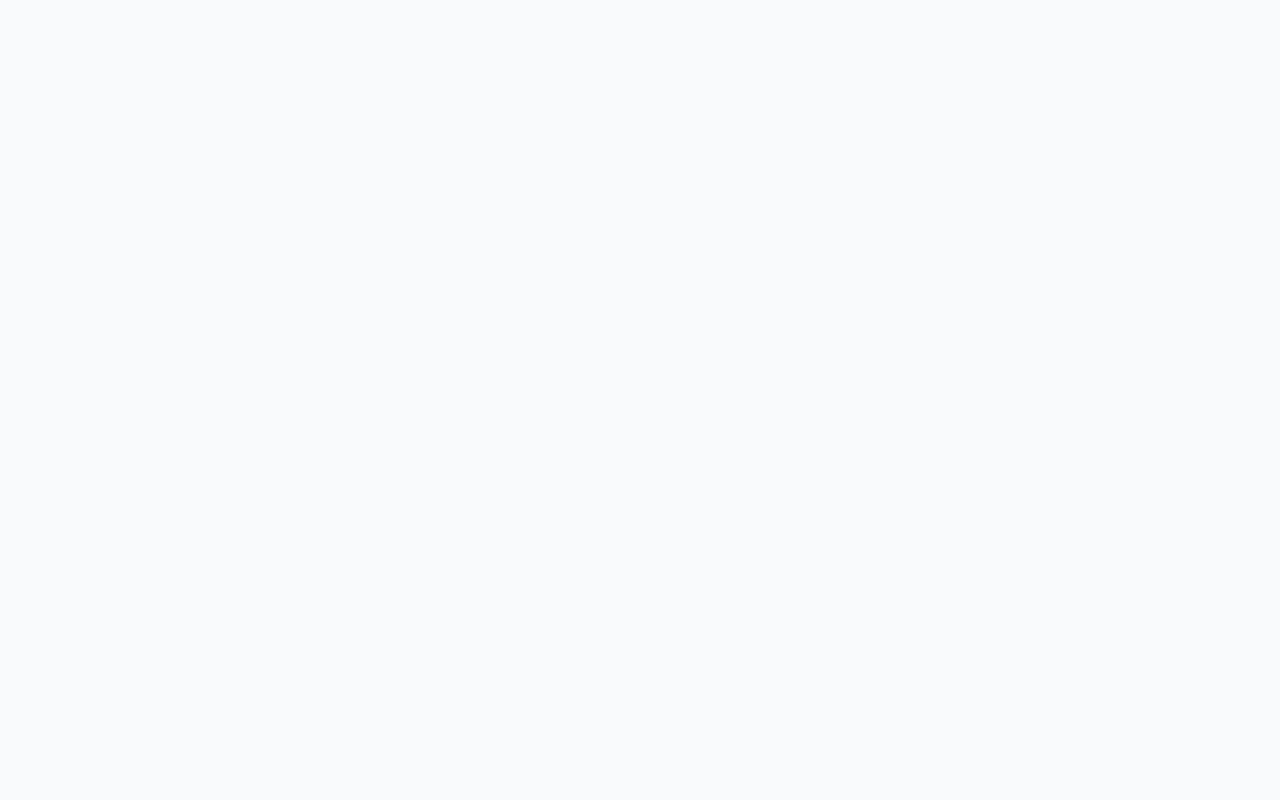
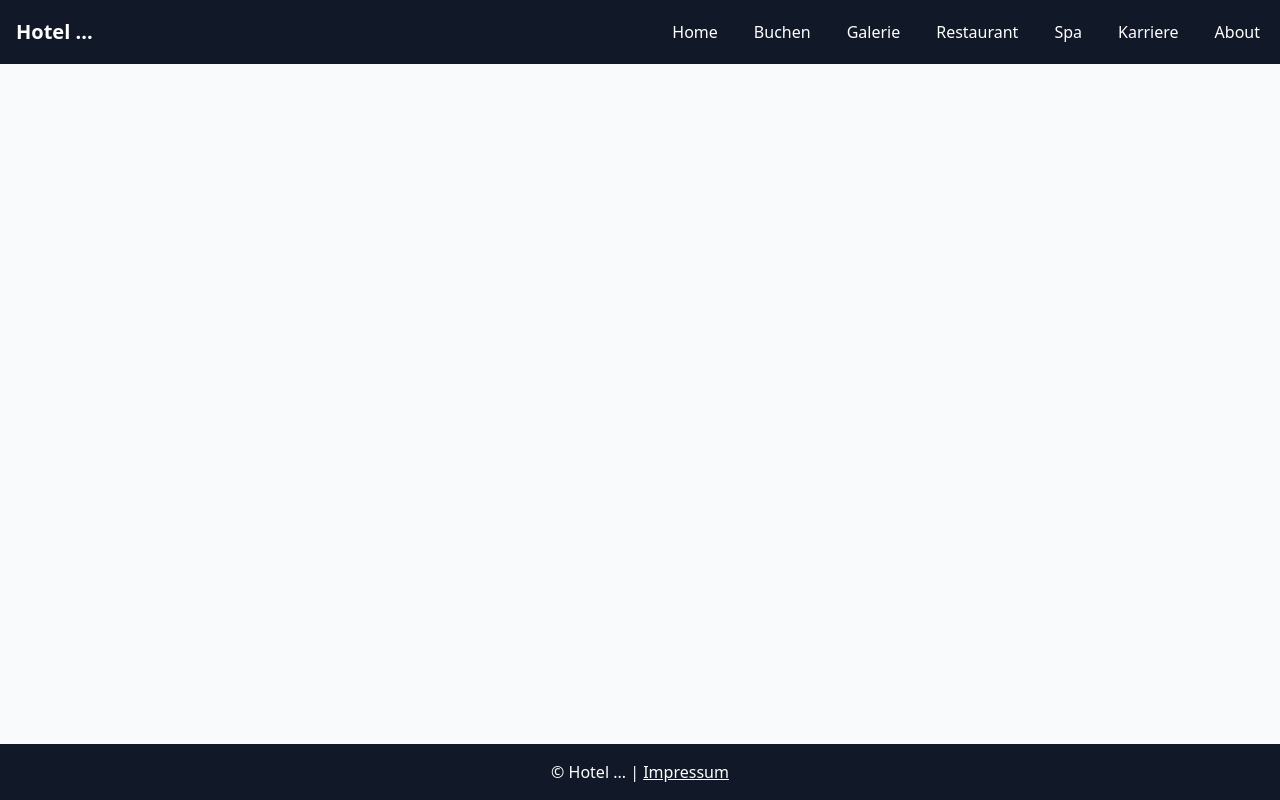
Before and after one commit to lucialndr/webanwendung_wise_25-26, a Nuxt app: page /carreer in a window 1280 px wide. Built offline with nearby package versions, Linux system fonts and the light colour scheme.

Commit message:
nuxtlinks gefixed

```diff
--- /dev/null
+++ b/app/layouts/default.vue
@@ -0,0 +1,90 @@
+<template>
+  <div class="min-h-screen flex flex-col">
+
+    <!-- NAVIGATION -->
+    <nav class="bg-gray-900 text-white">
+      <div class="max-w-7xl mx-auto px-4">
+        <div class="flex items-center justify-between h-16">
+
+          <!-- Logo -->
+          <NuxtLink to="/" class="text-xl font-bold">
+            Hotel ...
+          </NuxtLink>
+
+          <!-- Menü -->
+          <ul class="hidden md:flex space-x-8">
+            <li>
+              <NuxtLink to="/" class="flex items-center gap-1 hover:text-yellow-400">
+                Home
+                <span class="material-symbols-outlined"></span>
+              </NuxtLink>
+            </li>
+
+            <li>
+              <NuxtLink to="/buchen" class="flex items-center gap-1 hover:text-yellow-400">
+                Buchen
+                <span class="material-symbols-outlined"></span>
+              </NuxtLink>
+            </li>
+
+            <li>
+              <NuxtLink to="/gallerie" class="flex items-center gap-1 hover:text-yellow-400">
+                Galerie
+                <span class="material-symbols-outlined"></span>
+              </NuxtLink>
+            </li>
+
+            <li>
+              <NuxtLink to="/restaurant" class="flex items-center gap-1 hover:text-yellow-400">
+                Restaurant
+                <span class="material-symbols-outlined"></span>
+              </NuxtLink>
+            </li>
+
+            <li>
+              <NuxtLink to="/spa" class="flex items-center gap-1 hover:text-yellow-400">
+                Spa
+                <span class="material-symbols-outlined"></span>
+              </NuxtLink>
+            </li>
+
+            <li>
+              <NuxtLink to="/karriere" class="flex items-center gap-1 hover:text-yellow-400">
+                Karriere
+                <span class="material-symbols-outlined"></span>
+              </NuxtLink>
+            </li>
+
+            <li>
+              <NuxtLink to="/about" class="flex items-center gap-1 hover:text-yellow-400">
+                About
+                <span class="material-symbols-outlined"></span>
+              </NuxtLink>
+            </li>
+          </ul>
+
+        </div>
+      </div>
+    </nav>
+
+    <!-- CONTENT -->
+    <main class="flex-grow">
+      <slot />
+    </main>
+
+    <!-- FOOTER -->
+    <footer class="bg-gray-900 text-white text-center py-4">
+      © Hotel ... |
+      <NuxtLink to="/impressum" class="underline hover:text-yellow-400">
+        Impressum
+      </NuxtLink>
+    </footer>
+
+  </div>
+</template>
+
+<style scoped>
+.material-symbols-outlined {
+  vertical-align: middle;
+}
+</style>
--- a/app/pages/index.vue
+++ b/app/pages/index.vue
@@ -1,121 +1,34 @@
 <template>
-    <div>
-
-      <!-- NAVIGATION -->
-      <nav class="bg-gray-900 text-white">
-        <div class="max-w-7xl mx-auto px-4">
-          <div class="flex items-center justify-between h-16">
-
-            <!-- Logo -->
-            <a href="#" class="text-xl font-bold">
-              Hotel ...
-            </a>
-
-            <!-- Menü -->
-            <ul class="hidden md:flex space-x-8">
-              <li>
-                <a href="#" class="flex items-center gap-1 hover:text-yellow-400">
-                  Home
-                  <span class="material-symbols-outlined"></span>
-                </a>
-              </li>
-
-              <li>
-                <a href="#" class="flex items-center gap-1 hover:text-yellow-400">
-                  Buchen
-                  <span class="material-symbols-outlined"></span>
-                </a>
-              </li>
-
-              <li>
-                <a href="#" class="flex items-center gap-1 hover:text-yellow-400">
-                  Gallarie
-                  <span class="material-symbols-outlined"></span>
-                </a>
-              </li>
-
-              <li>
-                <a href="#" class="flex items-center gap-1 hover:text-yellow-400">
-                  Restaurant
-                  <span class="material-symbols-outlined"></span>
-                </a>
-              </li>
-
-              <li>
-                <a href="#" class="flex items-center gap-1 hover:text-yellow-400">
-                  Spa
-                  <span class="material-symbols-outlined"></span>
-                </a>
-              </li>
-              <li>
-
-                <a href="#" class="flex items-center gap-1 hover:text-yellow-400">
-                  Karriere
-                  <span class="material-symbols-outlined"></span>
-                </a>
-              </li>
-              <li>
-                <a href="#" class="flex items-center gap-1 hover:text-yellow-400">
-                  About
-                  <span class="material-symbols-outlined"></span>
-                </a>
-              </li>
-            </ul>
-
-          </div>
-        </div>
-      </nav>
-
     <!-- HEADER -->
     <header class="max-w-4xl mx-auto text-center mt-10 px-4">
-
       <h1 class="text-4xl font-bold italic bg-gray-400 text-black-600">
         Hotel ...
       </h1>
-
       <p class="mt-5 text-lg text-gray-600">
         Das schönste Hotel im Raum ...
       </p>
-
       <hr class="my-8">
     </header>
 
     <!-- INHALT -->
     <section class="max-w-6xl mx-auto px-4 py-10">
-
       <div class="grid grid-cols-1 md:grid-cols-2 gap-8">
-
-          <!-- Artikel 1 -->
         <div class="bg-white rounded-xl shadow-md overflow-hidden">
-
-            <img src="/images/D760C4BB-C504-47CF-A11F-BE989ABF0215.jpeg" class="w-full h-56 object-cover" alt="Artikel 1">
-
+          <img
+            src="/images/D760C4BB-C504-47CF-A11F-BE989ABF0215.jpeg"
+            class="w-full h-56 object-cover"
+            alt="Artikel 1"
+          >
           <div class="p-6">
-              <h2 class="text-xl font-semibold mb-2">
-                Artikel 1
-              </h2>
-              <p class="text-gray-600 mb-4">
-                Lorem ipsum dolor sit amet...
-              </p>
-              <a href="#"
-                 class="inline-block bg-gray-600 text-white px-4 py-2 rounded hover:bg-gray-700 transition">
+            <h2 class="text-xl font-semibold mb-2">Artikel 1</h2>
+            <p class="text-gray-600 mb-4">Lorem ipsum dolor sit amet...</p>
+            <a href="#" class="inline-block bg-gray-600 text-white px-4 py-2 rounded hover:bg-gray-700 transition">
               Weiterlesen
             </a>
           </div>
         </div>
-
       </div>
     </section>
-
-      <!-- FOOTER -->
-      <footer class="bg-gray-900 text-white text-center py-4">
-        © Hotel ... |
-        <a href="#" class="underline hover:text-yellow-400">
-          Impressum
-        </a>
-      </footer>
-
-    </div>
     </template>
 
     <style>
@@ -123,7 +36,3 @@
       vertical-align: middle;
     }
     </style>
-
-<script>
-
-</script>
```
Also changed, not shown: app/layout/default.vue (deleted, +0 -23 lines), app/layouts/Footer.vue (renamed from app/layout/Footer.vue), app/layouts/Header.vue (renamed from app/layout/Header.vue), app/layouts/produkte.vue (renamed from app/layout/produkte.vue). Lines whose indentation alone changed are shown as unchanged.
